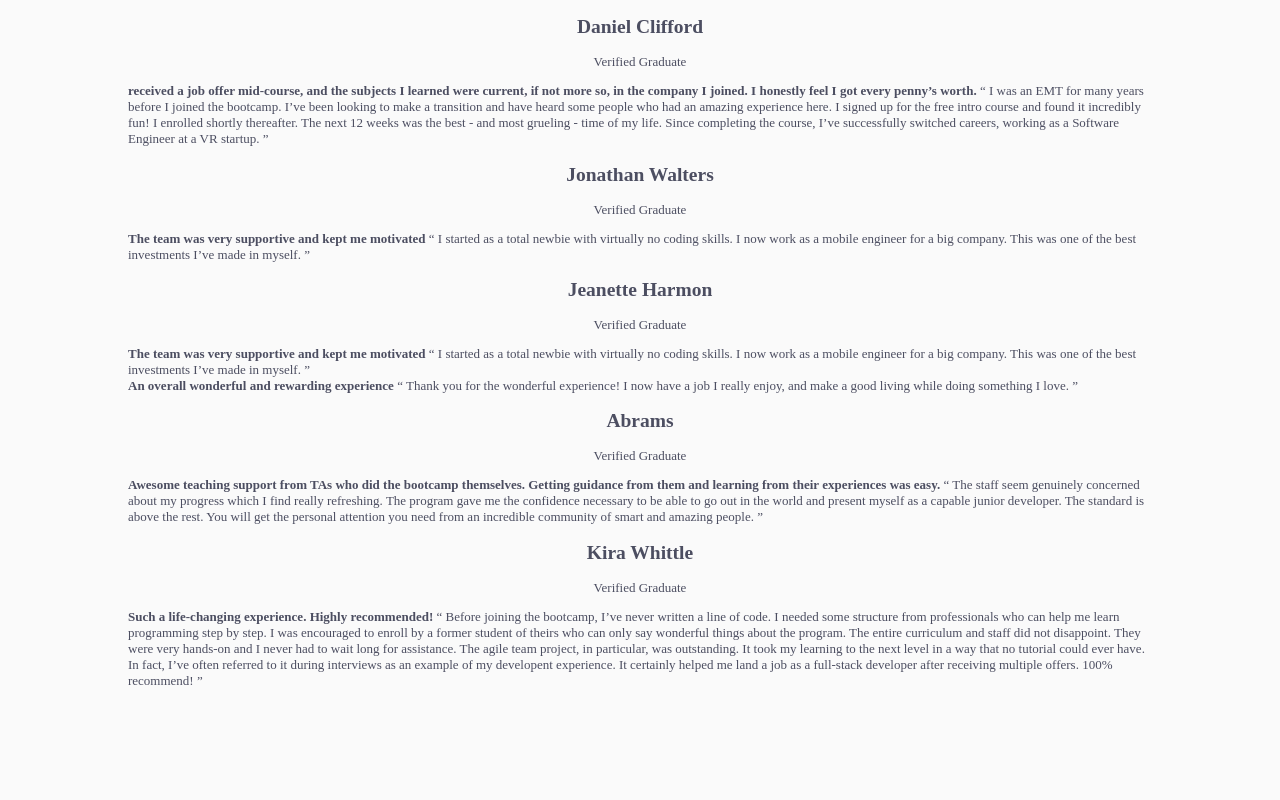
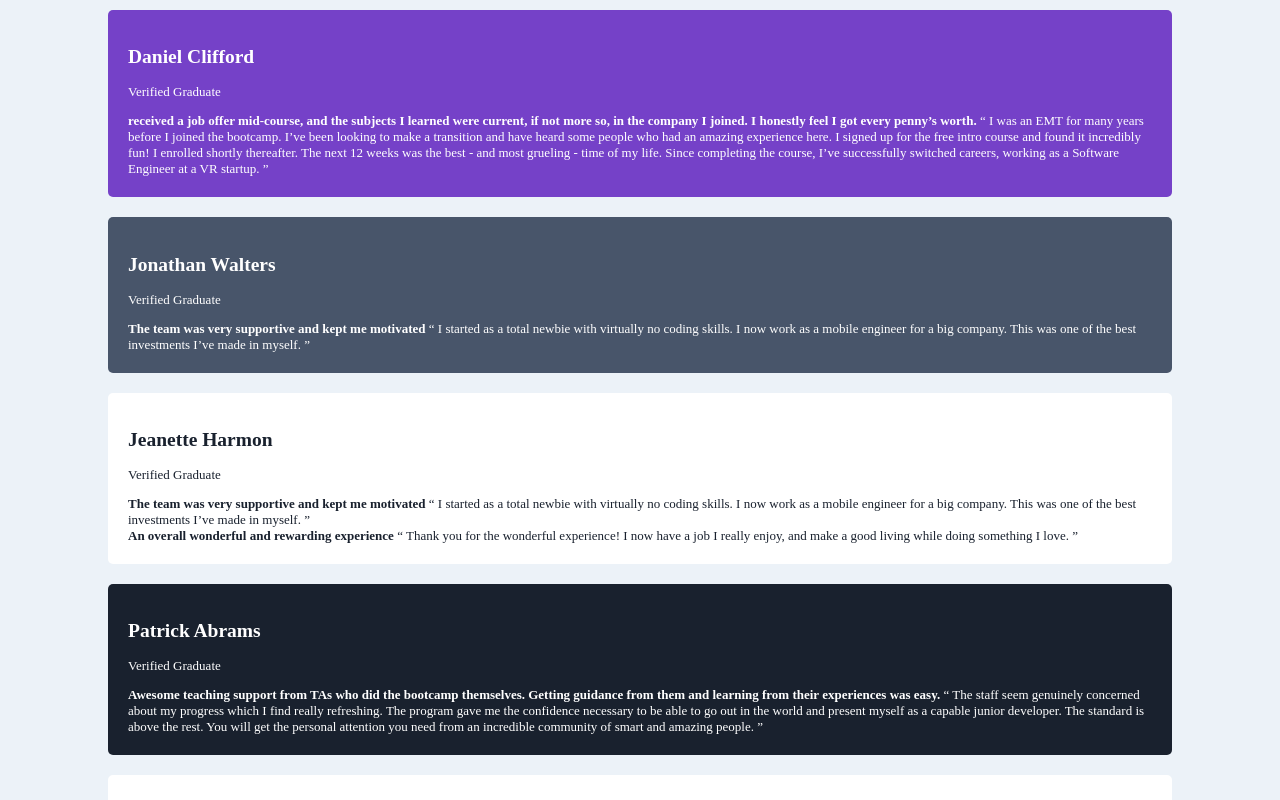
Before and after one commit to Tess-mltx/testimonials, a plain HTML site: page index.html in a window 1280 px wide. Shown: the top 800 px of the page. Drawn offline with Linux system fonts and the light colour scheme.

Commit message:
structure html; change tokkens;

```diff
--- a/assets/scss/_desktop.scss
+++ b/assets/scss/_desktop.scss
@@ -1,28 +1,11 @@
 @import 'tokkens';
 @import 'mixins';
 
-header{
-    width: 50%;
-}
 .container{
     display: grid;
-    grid-template-columns: repeat(3,1fr);
+    grid-template-columns: repeat(4,1fr);
+    grid-template-columns: repeat(2,1fr);
     align-items: center;
     justify-items: center;
     column-gap: 10px;
 }
-
-.card-cyan{
-    grid-column: 1/2;
-    grid-row: 1/3;
-}
-.card-red{
-    grid-column: 2/3;
-}
-.card-blue{
-    grid-column: 2/3;
-}
-.card-orange{
-    grid-column: 3/4;
-    grid-row: 1/3;
-}
--- a/assets/scss/_mixins.scss
+++ b/assets/scss/_mixins.scss
@@ -1,22 +1,24 @@
+@import 'tokkens';
+
 @mixin font-style-global($weight){
-    font-family: "Poppins";
-    font-weight: $weight;
+    font-family: "Barlow Semi Condensed";
+    font-size: 13px;
+    font-weight: $font-weight-$weight;
 }
-@mixin style-card($border-color) {
+@mixin style-card($background-color) {
     position: relative;
-    width: 90%;
-    border-top: 2px solid $border-color;
+    width: 100%;
+    background-color: $background-color;
     border-radius: 5px;
-    box-shadow: 0px 5px 20px $neutral-gray-blue;
     margin: 10px;
-    padding: 10px;
+    padding: 20px;
+    @if $background-color == $accent-color or $background-color == $pimary-gray-blue or $background-color == $primary-dark-blue {
+        color: $primary-white;
+    }
+    @else{
+        color: $primary-dark-blue;
+    }
+    &h2{
+        margin-top: 0px;
+    }
 }
-@mixin icon-card-style($url){
-    display: block;
-    width: 100%;
-    height: 20%;
-    background-image: url($url);
-    background-repeat: no-repeat;
-    background-position: bottom right;
-    background-size: contain;
-}
--- a/assets/scss/_tokkens.scss
+++ b/assets/scss/_tokkens.scss
@@ -1,6 +1,6 @@
 $accent-color: hsl(263, 55%, 52%);
 
-$pimary-dark-gray-blue: hsl(217, 19%, 35%);
+$pimary-gray-blue: hsl(217, 19%, 35%);
 $primary-dark-blue: hsl(219, 29%, 14%);
 $primary-white: hsl(0, 0%, 100%);
 
@@ -8,3 +8,5 @@ $neutral-light-gray: hsl(0, 0%, 81%);
 $neutral-light-gray-blue: hsl(210, 46%, 95%);
 
 $font-size-body: 13px;
+$font-weight-general: 500;
+$font-weight-bold: 600;
--- a/assets/scss/style.scss
+++ b/assets/scss/style.scss
@@ -12,36 +12,22 @@ body{
     font-size: $font-size-body;
     width: 80%;
     margin: auto;
-    background-color: $neutral-light-gray;
-    color: $neutral-dark-blue;
-}
-header {
-    width: 100%;
-    margin: auto;
-    text-align: center;
+    background-color: $neutral-light-gray-blue;
 }
 
-.card-cyan{
-    @include style-card($primary-cyan);
-    & .icon{
-        @include icon-card-style('images/icon-supervisor.svg');
-    };
+
+.card-top-left{
+    @include style-card($accent-color);
 }
-.card-red{
-    @include style-card($primary-red);
-    & .icon{
-        @include icon-card-style('images/icon-supervisor.svg');
-    };
+.card-top-right{
+    @include style-card($pimary-gray-blue );
 }
-.card-blue{
-    @include style-card($primary-blue);
-    & .icon{
-        @include icon-card-style('images/icon-supervisor.svg');
-    };
+.card-bottom-left{
+    @include style-card($primary-white);
 }
-.card-orange{
-    @include style-card($primary-orange);
-    & .icon{
-        @include icon-card-style('images/icon-supervisor.svg');
-    };
+.card-bottom-right{
+    @include style-card($primary-dark-blue);
 }
+.card-asside{
+    @include style-card($primary-white);
+}
--- a/index.html
+++ b/index.html
@@ -10,10 +10,10 @@
 </head>
 <body>
   <main class="container">
-    <article class="testimonial">
+    <article class="testimonial-cards card-top-left">
       <header>
-        <hgroup>
-          <h2>
+        <hgroup class="testimonial-author">
+          <h2 class="testimonial-author-name">
             Daniel Clifford
           </h2>
           <p>
@@ -22,11 +22,11 @@
         </hgroup>
       </header>
       <main class="testimonial-main">
-        <strong>
+        <strong class="testimonial-strong-quote">
           received a job offer mid-course, and the subjects I learned were current, if not more so,
           in the company I joined. I honestly feel I got every penny’s worth.
         </strong>
-        <q>
+        <q class="testimonial-quote">
           I was an EMT for many years before I joined the bootcamp. I’ve been looking to make a
           transition and have heard some people who had an amazing experience here. I signed up
           for the free intro course and found it incredibly fun! I enrolled shortly thereafter.
@@ -35,10 +35,10 @@
         </q>
       </main>
     </article>
-    <article class="testimonial">
+    <article class="testimonial-cards card-top-right">
       <header>
-        <hgroup>
-          <h2>
+        <hgroup class="testimonial-author">
+          <h2 class="testimonial-author-name">
             Jonathan Walters
           </h2>
           <p>
@@ -47,19 +47,19 @@
         </hgroup>
       </header>
       <main class="testimonial-main">
-        <strong>
+        <strong class="strong-quote">
           The team was very supportive and kept me motivated
         </strong>
-        <q>
+        <q class="testimonial-quote">
           I started as a total newbie with virtually no coding skills. I now work as a mobile engineer
           for a big company. This was one of the best investments I’ve made in myself.
         </q>
       </main>
     </article>
-    <article class="testimonial">
+    <article class="testimonial-cards card-bottom-left">
       <header>
-        <hgroup>
-          <h2>
+        <hgroup class="testimonial-author">
+          <h2 class="testimonial-author-name">
             Jeanette Harmon
           </h2>
           <p>
@@ -68,30 +68,28 @@
         </hgroup>
       </header>
       <main class="testimonial-main">
-        <strong>
+        <strong class="strong-quote">
           The team was very supportive and kept me motivated
         </strong>
-        <q>
+        <q class="testimonial-quote">
           I started as a total newbie with virtually no coding skills. I now work as a mobile engineer
           for a big company. This was one of the best investments I’ve made in myself.
         </q>
-      </main>
-
       <main class="testimonial-main">
-        <strong>
+        <strong class="strong-quote">
           An overall wonderful and rewarding experience
         </strong>
-        <q>
+        <q class="testimonial-quote">
           Thank you for the wonderful experience! I now have a job I really enjoy, and make a good living
       while doing something I love.
         </q>
       </main>
     </article>
-    <article class="testimonial">
+    <article class="testimonial-cards card-bottom-right">
       <header>
-        <hgroup>
-          <h2>
-            Abrams
+        <hgroup class="testimonial-author">
+          <h2 class="testimonial-author-name">
+            Patrick Abrams
           </h2>
           <p>
             Verified Graduate
@@ -99,11 +97,11 @@
         </hgroup>
       </header>
       <main class="testimonial-main">
-        <strong>
+        <strong class="strong-quote">
           Awesome teaching support from TAs who did the bootcamp themselves. Getting guidance from them and
       learning from their experiences was easy.
         </strong>
-        <q>
+        <q class="testimonial-quote">
           The staff seem genuinely concerned about my progress which I find really refreshing. The program
       gave me the confidence necessary to be able to go out in the world and present myself as a capable
       junior developer. The standard is above the rest. You will get the personal attention you need from
@@ -111,10 +109,10 @@
         </q>
       </main>
     </article>
-    <article class="testimonial">
+    <article class="testimonial-cards card-asside">
       <header>
-        <hgroup>
-          <h2>
+        <hgroup class="testimonial-author">
+          <h2 class="testimonial-author-name">
             Kira Whittle
           </h2>
           <p>
@@ -123,10 +121,10 @@
         </hgroup>
       </header>
       <main class="testimonial-main">
-        <strong>
+        <strong class="strong-quote">
           Such a life-changing experience. Highly recommended!
         </strong>
-        <q>
+        <q class="testimonial-quote">
           Before joining the bootcamp, I’ve never written a line of code. I needed some structure from
       professionals who can help me learn programming step by step. I was encouraged to enroll by a former
       student of theirs who can only say wonderful things about the program. The entire curriculum and staff
```
Also changed, not shown: assets/scss/desktop.css, assets/scss/style.css, 2 other files.
